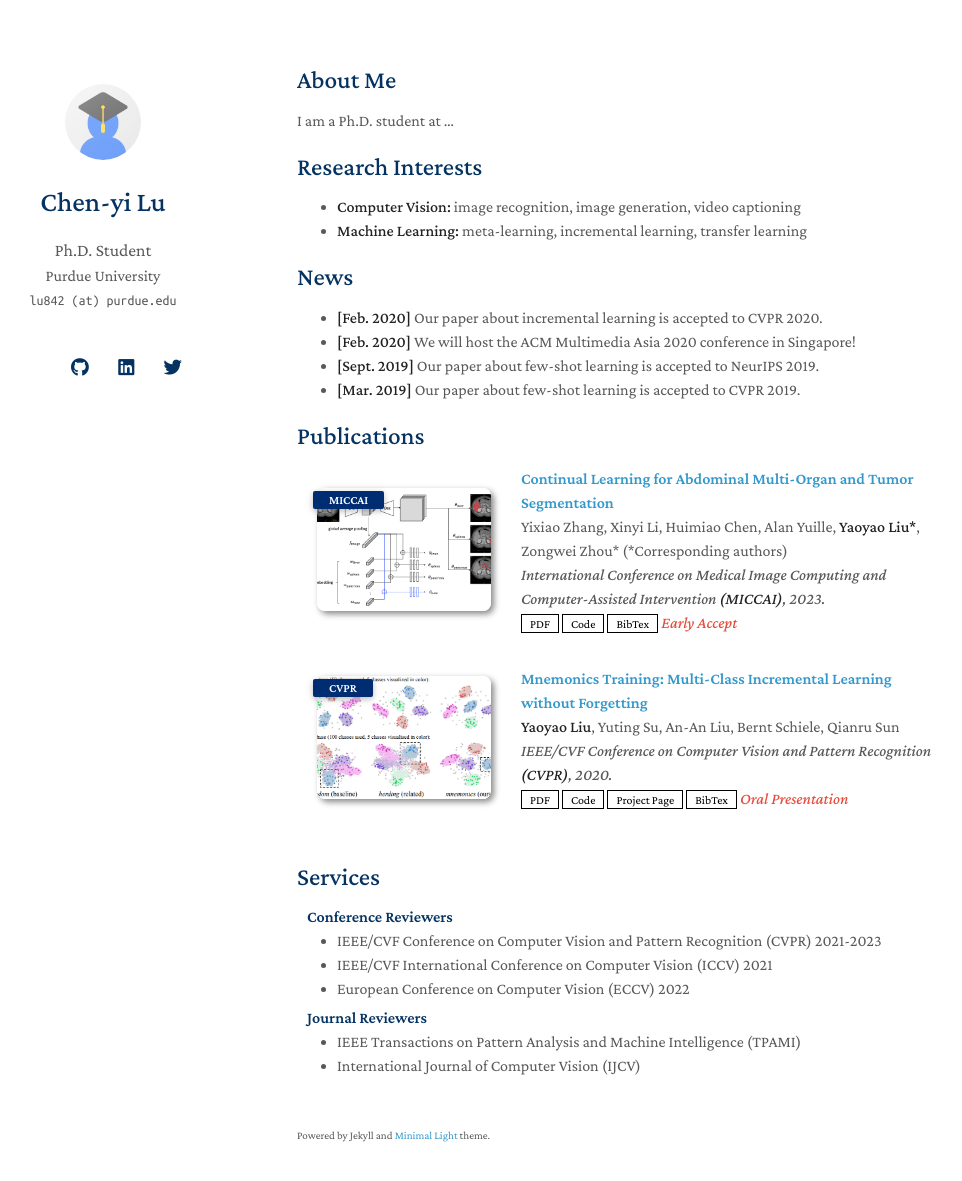
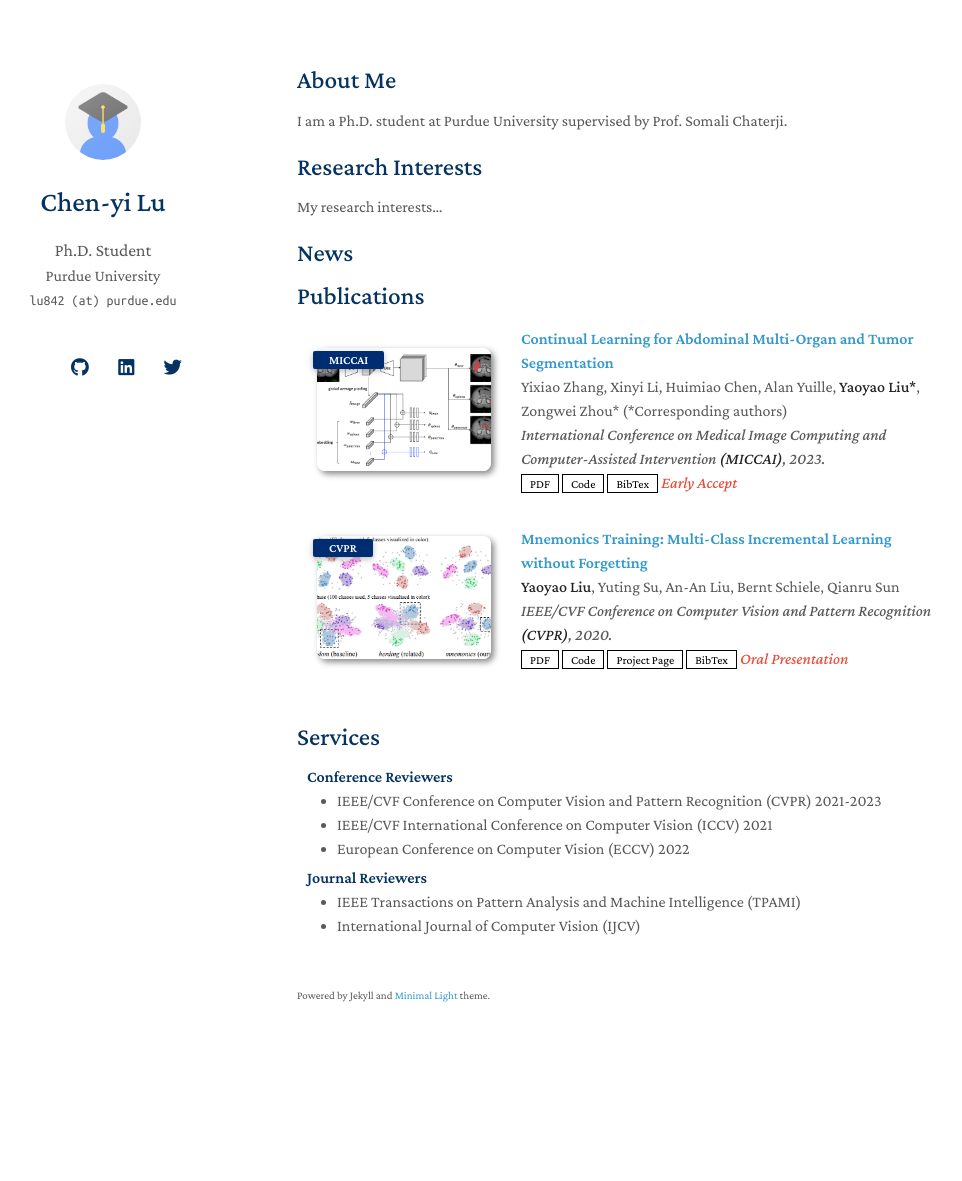
Before and after one commit to StevenCYLu/StevenCYLu.github.io, a Jekyll site: the page built from index.md, in a window 1280 px wide and 1216 px high. Shown: the top 1181 px of the window, without its empty margins (173-1135 px from the left). Built offline with Jekyll 4.4.1, drawn with Linux system fonts in a browser that asks for light colours; nearby versions of some CDN libraries; a style sheet for code colours, icons or effects is not loaded; our own code applies the rules of GitHub Pages for plain Markdown files.

Commit message:
Update index.md

```diff
--- a/index.md
+++ b/index.md
@@ -4,19 +4,14 @@
 
 ## About Me
 
-I am a Ph.D. student at ...
+I am a Ph.D. student at Purdue University supervised by Prof. Somali Chaterji.
 
 ## Research Interests
 
-- **Computer Vision:** image recognition, image generation, video captioning
-- **Machine Learning:** meta-learning, incremental learning, transfer learning
+My research interests...
 
 ## News
 
-- **[Feb. 2020]** Our paper about incremental learning is accepted to CVPR 2020.
-- **[Feb. 2020]** We will host the ACM Multimedia Asia 2020 conference in Singapore!
-- **[Sept. 2019]** Our paper about few-shot learning is accepted to NeurIPS 2019.
-- **[Mar. 2019]** Our paper about few-shot learning is accepted to CVPR 2019.
 
 {% include_relative _includes/publications.md %}
 
```
